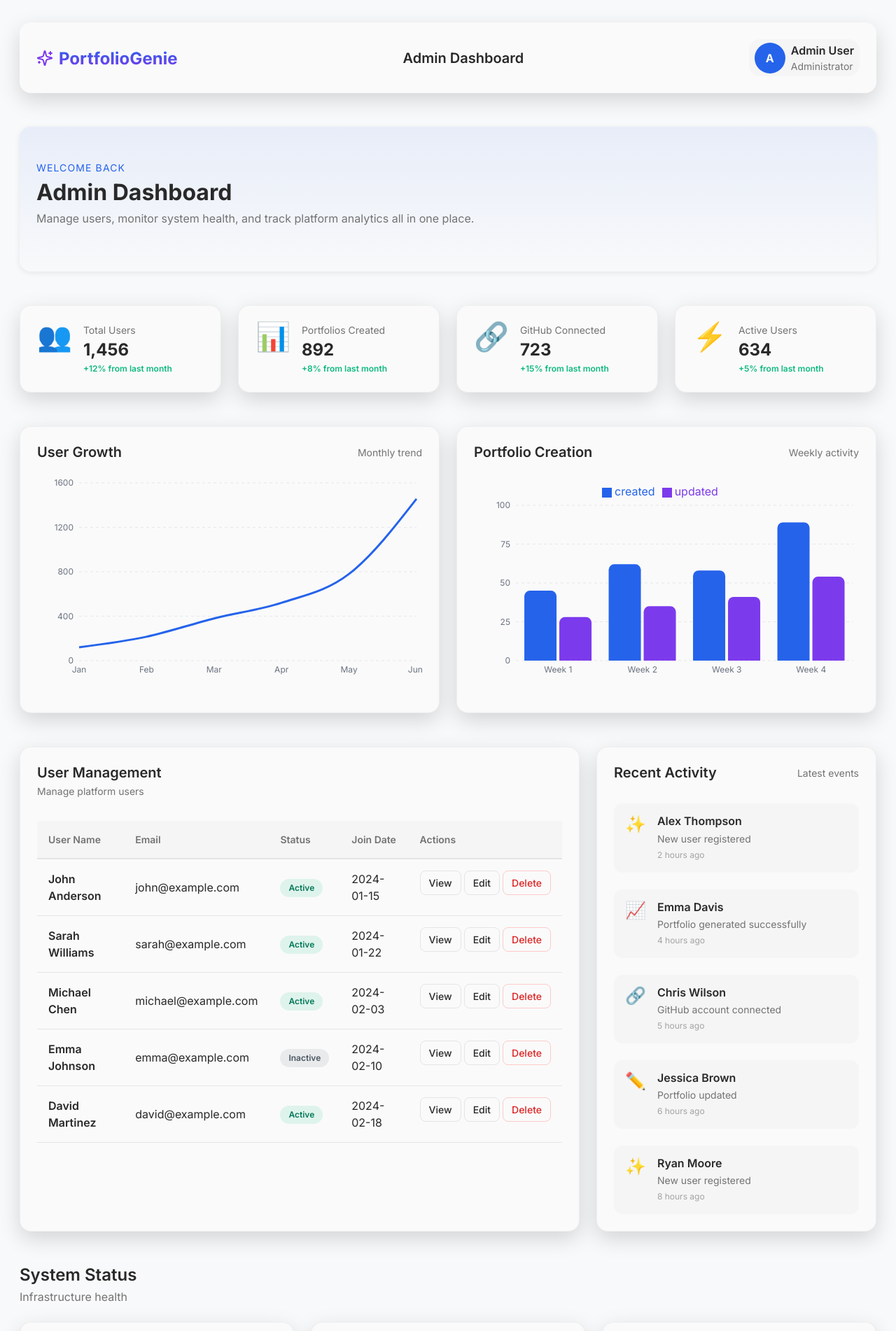
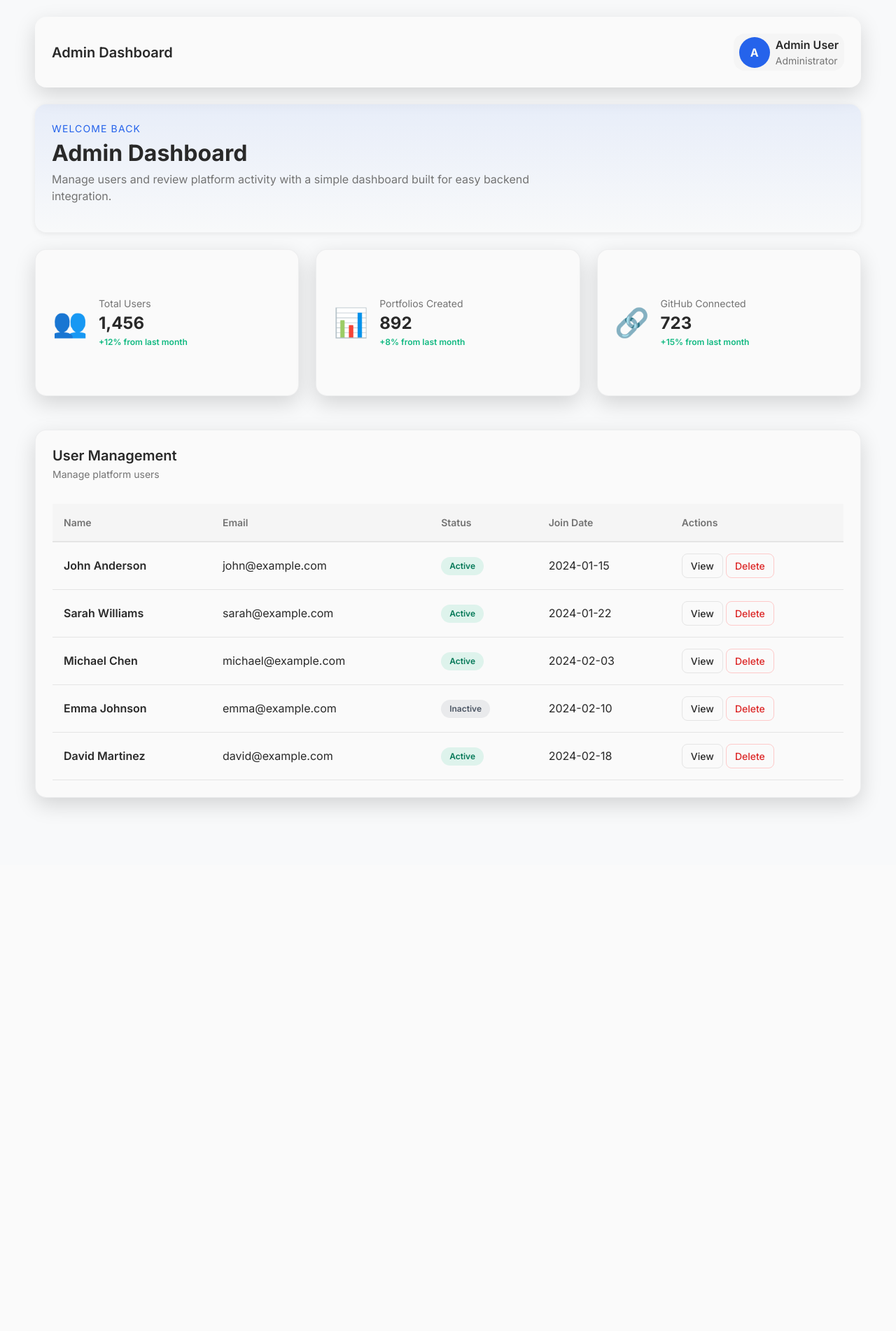
Before and after one commit to HafsaTarek/PortfolioGenie, a React (Vite) app in the folder client/: page /admin in a window 1280 px wide. Shown: the top 1902 px of the page at 70% size. After the commit the page ends 1236 px from the top, so only its background shows below. Built offline with nearby package versions, Linux system fonts and the light colour scheme.

Commit message:
Dashboards

```diff
--- a/client/src/pages/AdminDashboard/AdminDashboard.jsx
+++ b/client/src/pages/AdminDashboard/AdminDashboard.jsx
@@ -1,27 +1,9 @@
-import { AreaChart, Area, BarChart, Bar, CartesianGrid, Legend, Tooltip, XAxis, YAxis, ResponsiveContainer, LineChart, Line } from 'recharts';
 import styles from './AdminDashboard.module.css';
 
 const adminStats = [
   { label: 'Total Users', value: '1,456', icon: '👥', trend: '+12%' },
   { label: 'Portfolios Created', value: '892', icon: '📊', trend: '+8%' },
   { label: 'GitHub Connected', value: '723', icon: '🔗', trend: '+15%' },
-  { label: 'Active Users', value: '634', icon: '⚡', trend: '+5%' },
-];
-
-const userGrowthData = [
-  { month: 'Jan', users: 120 },
-  { month: 'Feb', users: 215 },
-  { month: 'Mar', users: 380 },
-  { month: 'Apr', users: 520 },
-  { month: 'May', users: 780 },
-  { month: 'Jun', users: 1456 },
-];
-
-const portfolioCreationData = [
-  { week: 'Week 1', created: 45, updated: 28 },
-  { week: 'Week 2', created: 62, updated: 35 },
-  { week: 'Week 3', created: 58, updated: 41 },
-  { week: 'Week 4', created: 89, updated: 54 },
 ];
 
 const userData = [
@@ -32,20 +14,6 @@ const userData = [
   { id: 5, name: 'David Martinez', email: 'david@example.com', status: 'Active', joinDate: '2024-02-18' },
 ];
 
-const recentActivityData = [
-  { id: 1, type: 'user_registered', user: 'Alex Thompson', action: 'New user registered', timestamp: '2 hours ago', icon: '✨' },
-  { id: 2, type: 'portfolio_generated', user: 'Emma Davis', action: 'Portfolio generated successfully', timestamp: '4 hours ago', icon: '📈' },
-  { id: 3, type: 'github_connected', user: 'Chris Wilson', action: 'GitHub account connected', timestamp: '5 hours ago', icon: '🔗' },
-  { id: 4, type: 'portfolio_updated', user: 'Jessica Brown', action: 'Portfolio updated', timestamp: '6 hours ago', icon: '✏️' },
-  { id: 5, type: 'user_registered', user: 'Ryan Moore', action: 'New user registered', timestamp: '8 hours ago', icon: '✨' },
-];
-
-const systemStatusData = [
-  { name: 'Server Status', status: 'Healthy', uptime: '99.9%', icon: '🖥️' },
-  { name: 'Database', status: 'Healthy', uptime: '99.95%', icon: '📀' },
-  { name: 'API Gateway', status: 'Healthy', uptime: '99.8%', icon: '⚙️' },
-];
-
 const getStatusColor = (status) => {
   return status === 'Active' ? styles.statusActive : styles.statusInactive;
 };
@@ -53,12 +21,8 @@ const getStatusColor = (status) => {
 export default function AdminDashboard() {
   return (
     <div className={`${styles.dashboardPage} bg-light`}>
-      <div className={`${styles.pageContainer} container-fluid`}>
-        <header className={`${styles.navBar} d-flex align-items-center justify-content-between flex-wrap`}>
-          <div className={styles.navBrand}>
-            <img src="/portfolio-genie-logo.svg" alt="Portfolio Genie" className={styles.logoImage} />
-          </div>
-
+      <div className={styles.pageContainer}>
+        <header className={`${styles.navBar} d-flex align-items-center justify-content-between`}>
           <div className={styles.navTitle}>
             <h1 className={styles.dashboardTitle}>Admin Dashboard</h1>
           </div>
@@ -78,7 +42,7 @@ export default function AdminDashboard() {
               <p className={styles.smallTitle}>Welcome Back</p>
               <h2 className={styles.pageTitle}>Admin Dashboard</h2>
               <p className={styles.pageSubtitle}>
-                Manage users, monitor system health, and track platform analytics all in one place.
+                Manage users and review platform activity with a simple dashboard built for easy backend integration.
               </p>
             </div>
           </section>
@@ -96,53 +60,7 @@ export default function AdminDashboard() {
             ))}
           </section>
 
-          <section className={styles.chartsGrid}>
-            <article className={`${styles.chartCard} ${styles.card}`}>
-              <div className={styles.cardHeader}>
-                <h2 className={styles.cardTitle}>User Growth</h2>
-                <span className={styles.cardMeta}>Monthly trend</span>
-              </div>
-              <div className={styles.chartContainer}>
-                <ResponsiveContainer width="100%" height={300}>
-                  <LineChart data={userGrowthData} margin={{ top: 16, right: 8, left: 0, bottom: 0 }}>
-                    <defs>
-                      <linearGradient id="userGradient" x1="0" y1="0" x2="0" y2="1">
-                        <stop offset="5%" stopColor="#2563eb" stopOpacity={0.35} />
-                        <stop offset="95%" stopColor="#2563eb" stopOpacity={0.05} />
-                      </linearGradient>
-                    </defs>
-                    <CartesianGrid stroke="#e5e7eb" strokeDasharray="4 4" vertical={false} />
-                    <XAxis dataKey="month" axisLine={false} tickLine={false} tick={{ fill: '#6b7280', fontSize: 12 }} />
-                    <YAxis axisLine={false} tickLine={false} tick={{ fill: '#6b7280', fontSize: 12 }} />
-                    <Tooltip contentStyle={{ borderRadius: 16, borderColor: '#e5e7eb' }} />
-                    <Line type="monotone" dataKey="users" stroke="#2563eb" strokeWidth={3} dot={false} />
-                  </LineChart>
-                </ResponsiveContainer>
-              </div>
-            </article>
-
-            <article className={`${styles.chartCard} ${styles.card}`}>
-              <div className={styles.cardHeader}>
-                <h2 className={styles.cardTitle}>Portfolio Creation</h2>
-                <span className={styles.cardMeta}>Weekly activity</span>
-              </div>
-              <div className={styles.chartContainer}>
-                <ResponsiveContainer width="100%" height={300}>
-                  <BarChart data={portfolioCreationData} margin={{ top: 16, right: 8, left: 0, bottom: 0 }}>
-                    <CartesianGrid stroke="#e5e7eb" strokeDasharray="4 4" vertical={false} />
-                    <XAxis dataKey="week" axisLine={false} tickLine={false} tick={{ fill: '#6b7280', fontSize: 12 }} />
-                    <YAxis axisLine={false} tickLine={false} tick={{ fill: '#6b7280', fontSize: 12 }} />
-                    <Tooltip contentStyle={{ borderRadius: 16, borderColor: '#e5e7eb' }} />
-                    <Legend verticalAlign="top" height={32} iconType="square" />
-                    <Bar dataKey="created" fill="#2563eb" radius={[8, 8, 0, 0]} />
-                    <Bar dataKey="updated" fill="#7c3aed" radius={[8, 8, 0, 0]} />
-                  </BarChart>
-                </ResponsiveContainer>
-              </div>
-            </article>
-          </section>
-
-          <section className={styles.contentSection}>
+          <section className={styles.tableSection}>
             <article className={`${styles.tableCard} ${styles.card}`}>
               <div className={styles.cardHeader}>
                 <div>
@@ -154,7 +72,7 @@ export default function AdminDashboard() {
                 <table className={styles.dataTable}>
                   <thead>
                     <tr>
-                      <th>User Name</th>
+                      <th>Name</th>
                       <th>Email</th>
                       <th>Status</th>
                       <th>Join Date</th>
@@ -174,7 +92,6 @@ export default function AdminDashboard() {
                         <td className={styles.joinDate}>{user.joinDate}</td>
                         <td className={styles.actionButtons}>
                           <button type="button" className={styles.actionBtn}>View</button>
-                          <button type="button" className={styles.actionBtn}>Edit</button>
                           <button type="button" className={`${styles.actionBtn} ${styles.deletBtn}`}>Delete</button>
                         </td>
                       </tr>
@@ -183,45 +100,6 @@ export default function AdminDashboard() {
                 </table>
               </div>
             </article>
-
-            <article className={`${styles.activityCard} ${styles.card}`}>
-              <div className={styles.cardHeader}>
-                <h2 className={styles.cardTitle}>Recent Activity</h2>
-                <span className={styles.cardMeta}>Latest events</span>
-              </div>
-              <div className={styles.activityFeed}>
-                {recentActivityData.map((activity) => (
-                  <div key={activity.id} className={styles.activityItem}>
-                    <div className={styles.activityIcon}>{activity.icon}</div>
-                    <div className={styles.activityContent}>
-                      <h4 className={styles.activityUser}>{activity.user}</h4>
-                      <p className={styles.activityAction}>{activity.action}</p>
-                      <span className={styles.activityTime}>{activity.timestamp}</span>
-                    </div>
-                  </div>
-                ))}
-              </div>
-            </article>
-          </section>
-
-          <section className={styles.systemStatusSection}>
-            <div className={styles.sectionHeader}>
-              <h2 className={styles.sectionTitle}>System Status</h2>
-              <p className={styles.sectionSubtitle}>Infrastructure health</p>
-            </div>
-            <div className={styles.statusGrid}>
-              {systemStatusData.map((service) => (
-                <div key={service.name} className={`${styles.statusCard} ${styles.card}`}>
-                  <div className={styles.statusIconLarge}>{service.icon}</div>
-                  <h3 className={styles.statusName}>{service.name}</h3>
-                  <div className={styles.statusIndicator}>
-                    <span className={styles.statusDot} />
-                    <span className={styles.statusText}>{service.status}</span>
-                  </div>
-                  <p className={styles.statusUptime}>Uptime: {service.uptime}</p>
-                </div>
-              ))}
-            </div>
           </section>
         </main>
       </div>
--- a/client/src/pages/AdminDashboard/AdminDashboard.module.css
+++ b/client/src/pages/AdminDashboard/AdminDashboard.module.css
@@ -1,11 +1,11 @@
 .dashboardPage {
   min-height: 100vh;
-  padding: var(--spacing-xl) var(--spacing-md) var(--spacing-2xl);
+  padding: var(--spacing-lg) var(--spacing-md) var(--spacing-2xl);
   background-color: #f4f7fb;
 }
 
 .pageContainer {
-  max-width: 1320px;
+  max-width: 1180px;
   margin: 0 auto;
 }
 
@@ -16,24 +16,13 @@
   background: var(--white);
   border-radius: var(--radius-lg);
   box-shadow: var(--shadow-lg);
-}
-
-.navBrand {
-  display: flex;
+  justify-content: space-between;
   align-items: center;
 }
 
-.logoImage {
-  display: block;
-  width: auto;
-  height: auto;
-  max-height: 48px;
-  object-fit: contain;
-}
-
 .navTitle {
+  text-align: left;
   flex: 1;
-  text-align: center;
 }
 
 .dashboardTitle {
@@ -71,18 +60,20 @@
 }
 
 .mainContent {
-  margin-top: var(--spacing-2xl);
+  /* Reduce top spacing so dashboard content starts higher */
+  margin-top: var(--spacing-lg);
 }
 
 .heroSection {
   display: flex;
   flex-direction: column;
-  gap: var(--spacing-md);
-  padding: var(--spacing-2xl) var(--spacing-lg);
+  gap: var(--spacing-sm);
+  /* Reduce padding to bring welcome text closer to navbar while preserving spacing */
+  padding: var(--spacing-lg) var(--spacing-lg);
   border-radius: var(--radius-lg);
   background: linear-gradient(180deg, rgba(37, 99, 235, 0.08), transparent 100%);
   box-shadow: var(--shadow-sm);
-  margin-bottom: var(--spacing-2xl);
+  margin-bottom: var(--spacing-lg);
 }
 
 .smallTitle {
@@ -109,9 +100,37 @@
 
 .statsGrid {
   display: grid;
-  grid-template-columns: repeat(4, minmax(0, 1fr));
+  grid-template-columns: repeat(3, minmax(0, 1fr));
   gap: var(--spacing-lg);
+  align-items: stretch;
   margin-bottom: var(--spacing-2xl);
+}
+
+/* Reuse stat grid styles for GitHub stats card */
+.statGrid {
+  display: grid;
+  grid-template-columns: repeat(3, minmax(0, 1fr));
+  gap: var(--spacing-md);
+}
+
+.statItem {
+  padding: var(--spacing-md);
+  border-radius: var(--radius-md);
+  background: var(--gray-1);
+  text-align: center;
+}
+
+.statLabel {
+  color: var(--gray-5);
+  font-size: var(--small-size);
+}
+
+.statValue {
+  display: block;
+  font-size: 1.8rem;
+  font-weight: var(--fw-bold);
+  color: var(--text-color);
+  margin-bottom: var(--spacing-xs);
 }
 
 .card {
@@ -126,7 +145,8 @@
   display: grid;
   grid-template-columns: auto 1fr;
   gap: var(--spacing-md);
-  align-items: start;
+  align-items: center;
+  min-height: 210px;
 }
 
 .statIcon {
@@ -202,10 +222,7 @@
   width: 100%;
 }
 
-.contentSection {
-  display: grid;
-  grid-template-columns: 2fr 1fr;
-  gap: var(--spacing-lg);
+.tableSection {
   margin-bottom: var(--spacing-2xl);
 }
 
@@ -220,6 +237,7 @@
 
 .dataTable {
   width: 100%;
+  min-width: 760px;
   border-collapse: collapse;
   margin-top: var(--spacing-md);
 }
```
Also changed, not shown: client/src/pages/UserDashboard/UserDashboard.jsx (+41 -41 lines), client/src/pages/UserDashboard/UserDashboard.module.css (+34 -14 lines).
